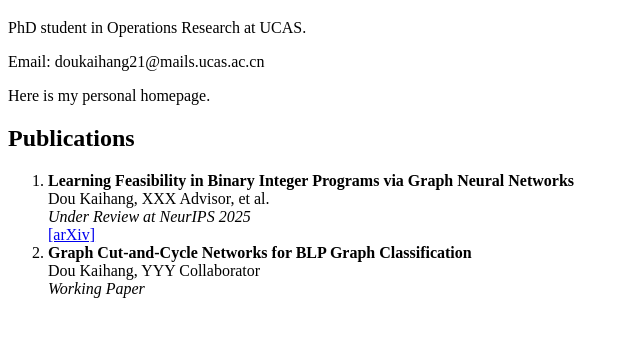
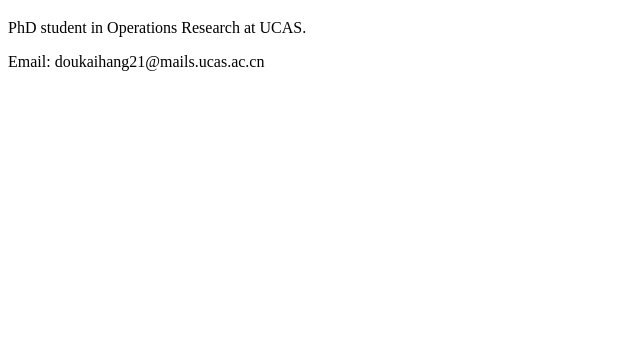
Before and after one commit to donald-dou/donald-dou.github.io, a plain HTML site: page index.html in a window 1280 px wide. Shown: the part 61-398 px from the top of the page, without its empty margins (0-640 px from the left). Drawn offline with Linux system fonts and the light colour scheme.

Commit message:
Update index.html

```diff
--- a/index.html
+++ b/index.html
@@ -8,20 +8,5 @@
   <h1>Hello, I'm Dou Kaihang</h1>
   <p>PhD student in Operations Research at UCAS.</p>
   <p>Email: doukaihang21@mails.ucas.ac.cn</p>
-  <p>Here is my personal homepage.</p>
-    <h2>Publications</h2>
-  <ol>
-    <li>
-      <strong>Learning Feasibility in Binary Integer Programs via Graph Neural Networks</strong><br>
-      Dou Kaihang, XXX Advisor, et al.<br>
-      <em>Under Review at NeurIPS 2025</em><br>
-      <a href="https://arxiv.org/abs/xxxx.xxxxx" target="_blank">[arXiv]</a>
-    </li>
-    <li>
-      <strong>Graph Cut-and-Cycle Networks for BLP Graph Classification</strong><br>
-      Dou Kaihang, YYY Collaborator<br>
-      <em>Working Paper</em>
-    </li>
-  </ol>
-</body>
+<body>
 </html>
```
